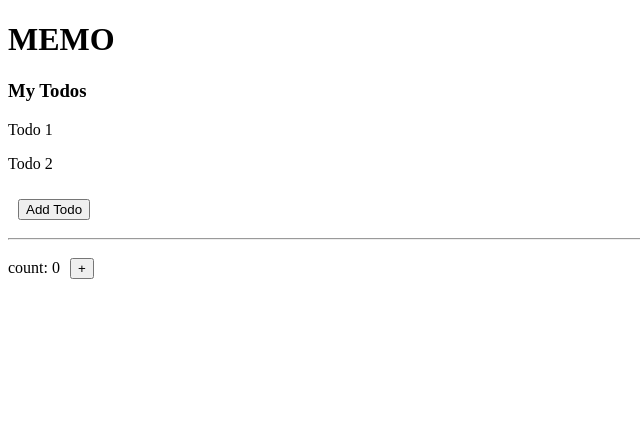
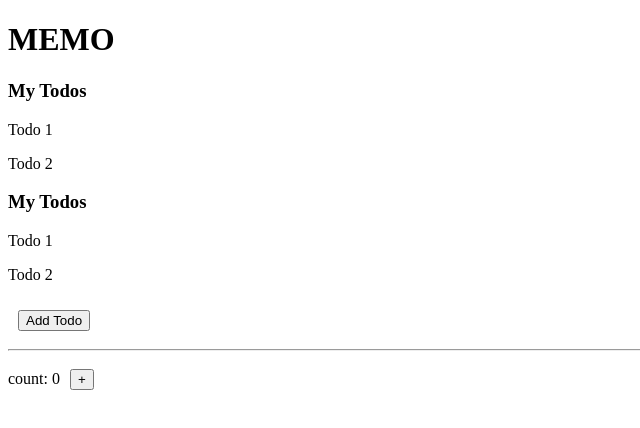
Before and after one commit to muazimmaqbool/Reactjs-with-Me, a React (Create React App) app: page / in a window 1280 px wide. Shown: the top 428 px of the page, without its empty margins (0-640 px from the left). Built offline with nearby package versions, Linux system fonts and the light colour scheme.

Commit message:
another example

```diff
--- a/src/Components/Memo.jsx
+++ b/src/Components/Memo.jsx
@@ -25,6 +25,7 @@ const Memo = () => {
 
       {/* using memo */}
       <MemoTodo todos={todos}/>
+      <TodoMemoHere todos={todos}/>
 
       <button onClick={addTodo} style={{ margin: "10px" }}>
           Add Todo
@@ -68,6 +69,19 @@ const Todo=({ todos })=> {
 //component named as MemoTodo.jsx
 //Now the Todos component only re-renders when the todos that are passed to it through props are updated.
 
+//or use this
+const TodoMemoHere = React.memo(({ todos }) => {
+  console.log("Rendering TodoMemoHere...");
+  return (
+    <>
+      <h3>My Todos</h3>
+      {todos.map((todo, index) => {
+        return <p key={index}>{todo}</p>;
+      })}
+    </>
+  );
+});
+
 export default Memo;
 
 /*
```
